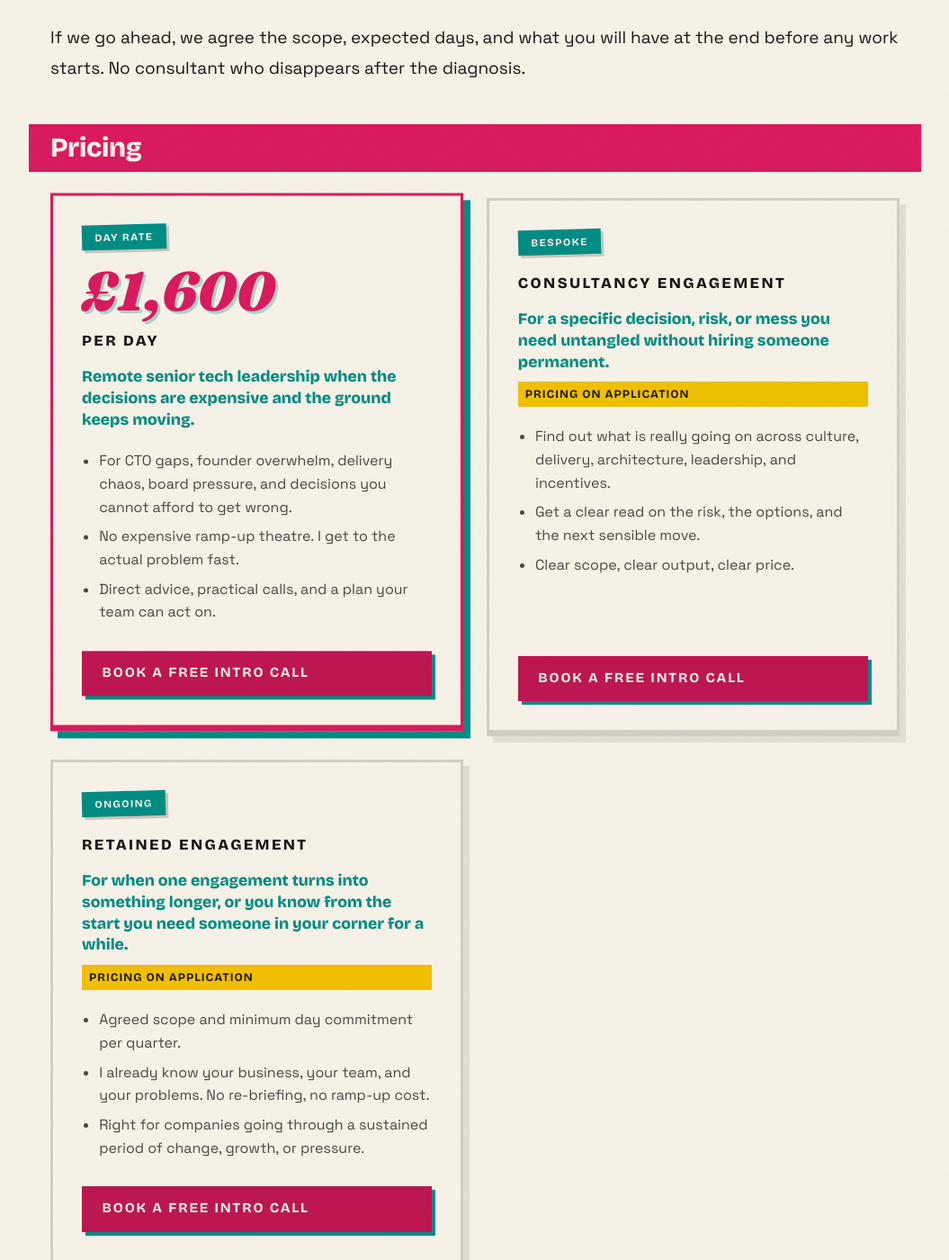
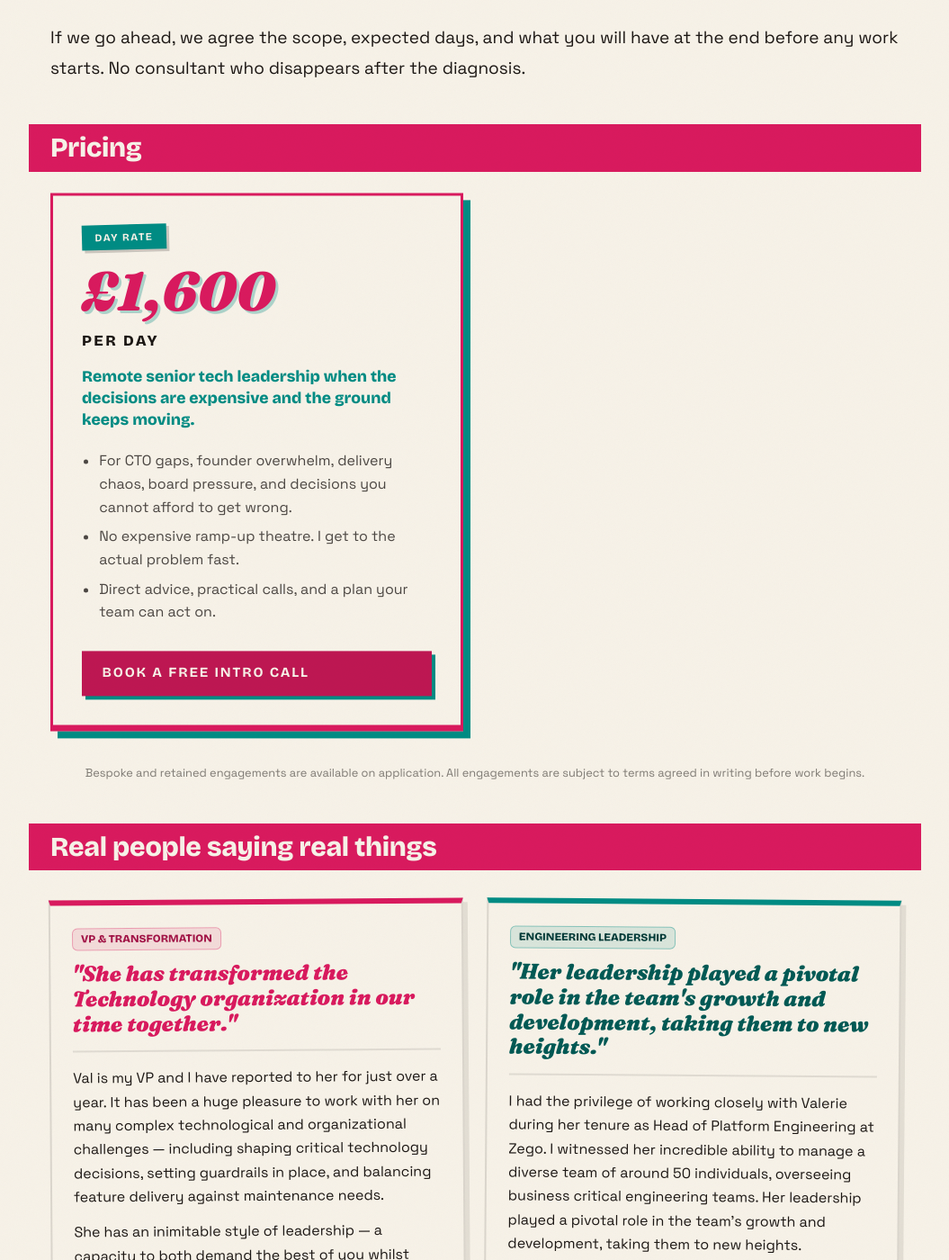
Before and after one commit to outragedpinkracoon/outragedpinkracoon.github.io, a Jekyll site: the page built from pages/fractional-cto.md, in a window 1280 px wide and 1400 px high, scrolled down 3661 px. Shown: the whole window at 90% size, without its empty margins (112-1167 px from the left). Built offline with Jekyll 4.4.1, drawn with Linux system fonts in a browser that asks for light colours; comment, search, counter and statistics services are not loaded; some of the changed text lies outside the part shown.

Commit message:
Simplify fractional CTO pricing: remove bespoke and retained cards
Day rate only shown on page. Bespoke and retained engagements moved to
a single footer line. Terms agreed in writing before work begins.

Co-Authored-By: Claude Sonnet 4.6 <noreply@anthropic.com>

```diff
--- a/pages/fractional-cto.md
+++ b/pages/fractional-cto.md
@@ -123,34 +123,9 @@ cta_href: "mailto:outragedracooncoaching@gmail.com?subject=Fractional%20CTO%20En
     <a class="pricing-cta" href="mailto:outragedracooncoaching@gmail.com?subject=Fractional%20CTO%20Enquiry&body=Hi%20Val%2C%20I%27d%20like%20to%20talk%20about%20Fractional%20CTO%20support.">Book a free intro call</a>
   </div>
 
-  <div class="pricing-card">
-    <span class="pricing-badge">Bespoke</span>
-    <p class="pricing-title">Consultancy engagement</p>
-    <p class="pricing-subtitle">For a specific decision, risk, or mess you need untangled without hiring someone permanent.</p>
-    <p class="pricing-saving">Pricing on application</p>
-    <ul class="pricing-includes">
-      <li>Find out what is really going on across culture, delivery, architecture, leadership, and incentives.</li>
-      <li>Get a clear read on the risk, the options, and the next sensible move.</li>
-      <li>Clear scope, clear output, clear price.</li>
-    </ul>
-    <a class="pricing-cta" href="mailto:outragedracooncoaching@gmail.com?subject=Fractional%20CTO%20Enquiry&body=Hi%20Val%2C%20I%27d%20like%20to%20scope%20a%20defined%20consultancy%20engagement.">Book a free intro call</a>
-  </div>
-
-  <div class="pricing-card">
-    <span class="pricing-badge">Ongoing</span>
-    <p class="pricing-title">Retained engagement</p>
-    <p class="pricing-subtitle">For when one engagement turns into something longer, or you know from the start you need someone in your corner for a while.</p>
-    <p class="pricing-saving">Pricing on application</p>
-    <ul class="pricing-includes">
-      <li>Agreed scope and minimum day commitment per quarter.</li>
-      <li>I already know your business, your team, and your problems. No re-briefing, no ramp-up cost.</li>
-      <li>Right for companies going through a sustained period of change, growth, or pressure.</li>
-    </ul>
-    <a class="pricing-cta" href="mailto:outragedracooncoaching@gmail.com?subject=Fractional%20CTO%20Retained%20Enquiry&body=Hi%20Val%2C%20I%27d%20like%20to%20talk%20about%20an%20ongoing%20retained%20engagement.">Book a free intro call</a>
-  </div>
 </div>
 
-<p class="pricing-terms">Scope and engagement terms agreed before work begins.</p>
+<p class="pricing-terms">Bespoke and retained engagements are available on application. All engagements are subject to terms agreed in writing before work begins.</p>
 
 <h2>Real people saying real things</h2>
 
```
